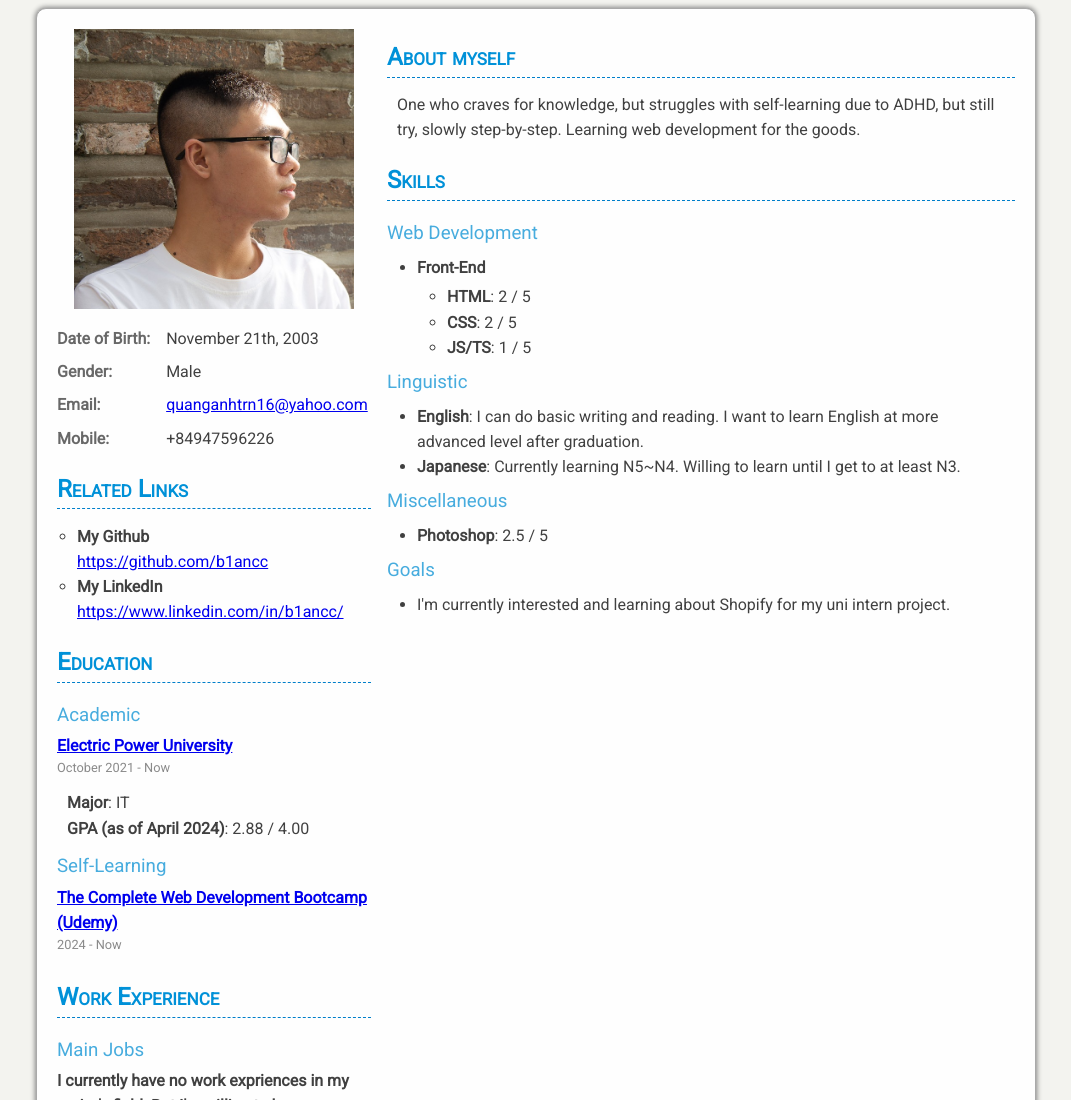
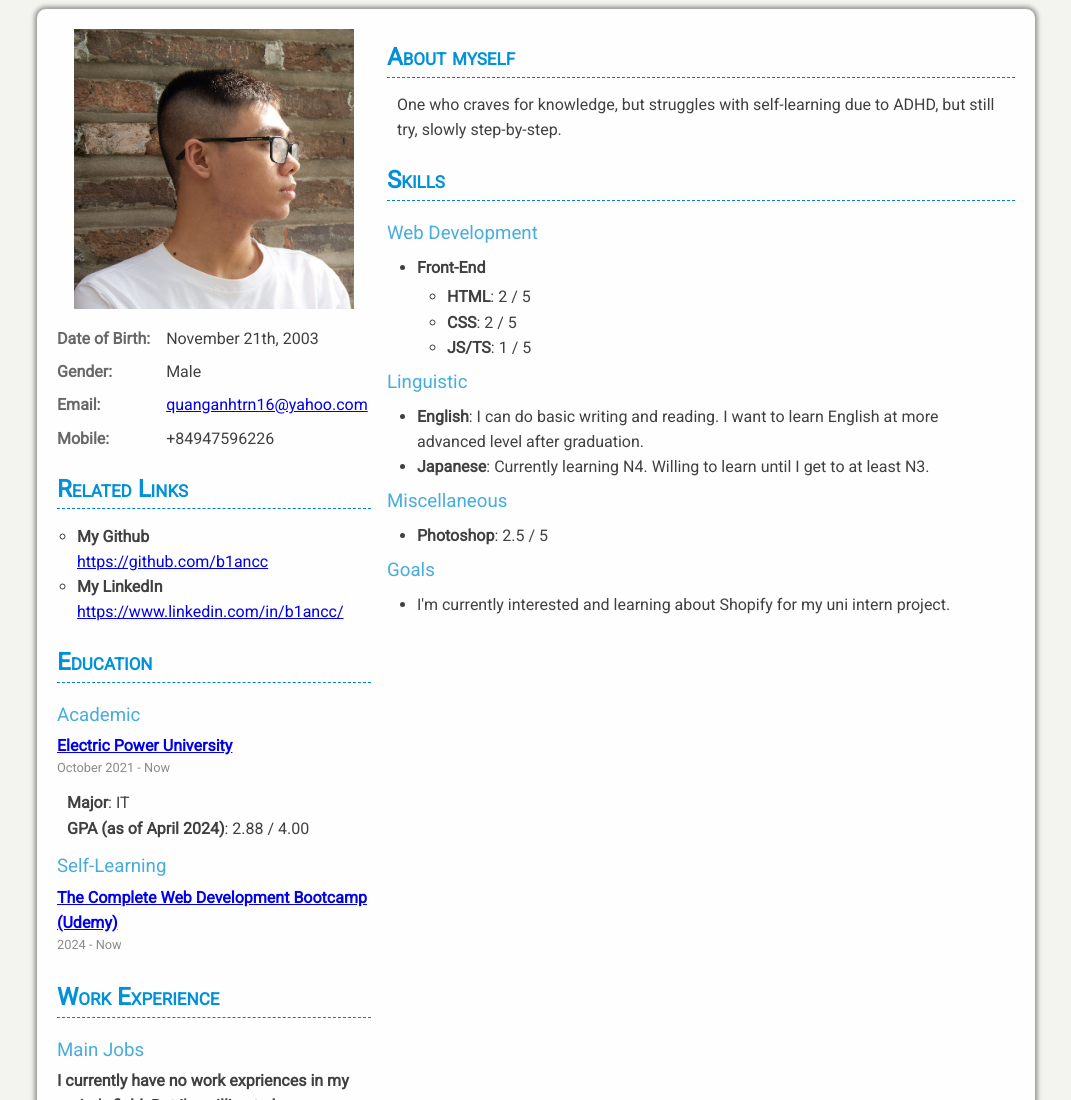
Before and after one commit to B1Ancc/B1Ancc.github.io, a plain HTML site: page index.html in a window 1280 px wide. Shown: the top 1100 px of the page, without its empty margins (104-1175 px from the left). Drawn offline with Linux system fonts and the light colour scheme.

Commit message:
Update index.html

```diff
--- a/index.html
+++ b/index.html
@@ -273,7 +273,7 @@
                     About myself
                 </h2>
                 <p>
-                    One who craves for knowledge, but struggles with self-learning due to ADHD, but still try, slowly step-by-step. Learning web development for the goods.
+                    One who craves for knowledge, but struggles with self-learning due to ADHD, but still try, slowly step-by-step.
                 </p>
             </article>
             <article>
@@ -292,7 +292,7 @@
                 <h3>Linguistic</h3>
                 <ul>
                     <li><b>English</b>: I can do basic writing and reading. I want to learn English at more advanced level after graduation.</li>
-                    <li><b>Japanese</b>: Currently learning N5~N4. Willing to learn until I get to at least N3.</li>
+                    <li><b>Japanese</b>: Currently learning N4. Willing to learn until I get to at least N3.</li>
                 </ul>
                 <h3>Miscellaneous</h3>
                 <ul>
```
